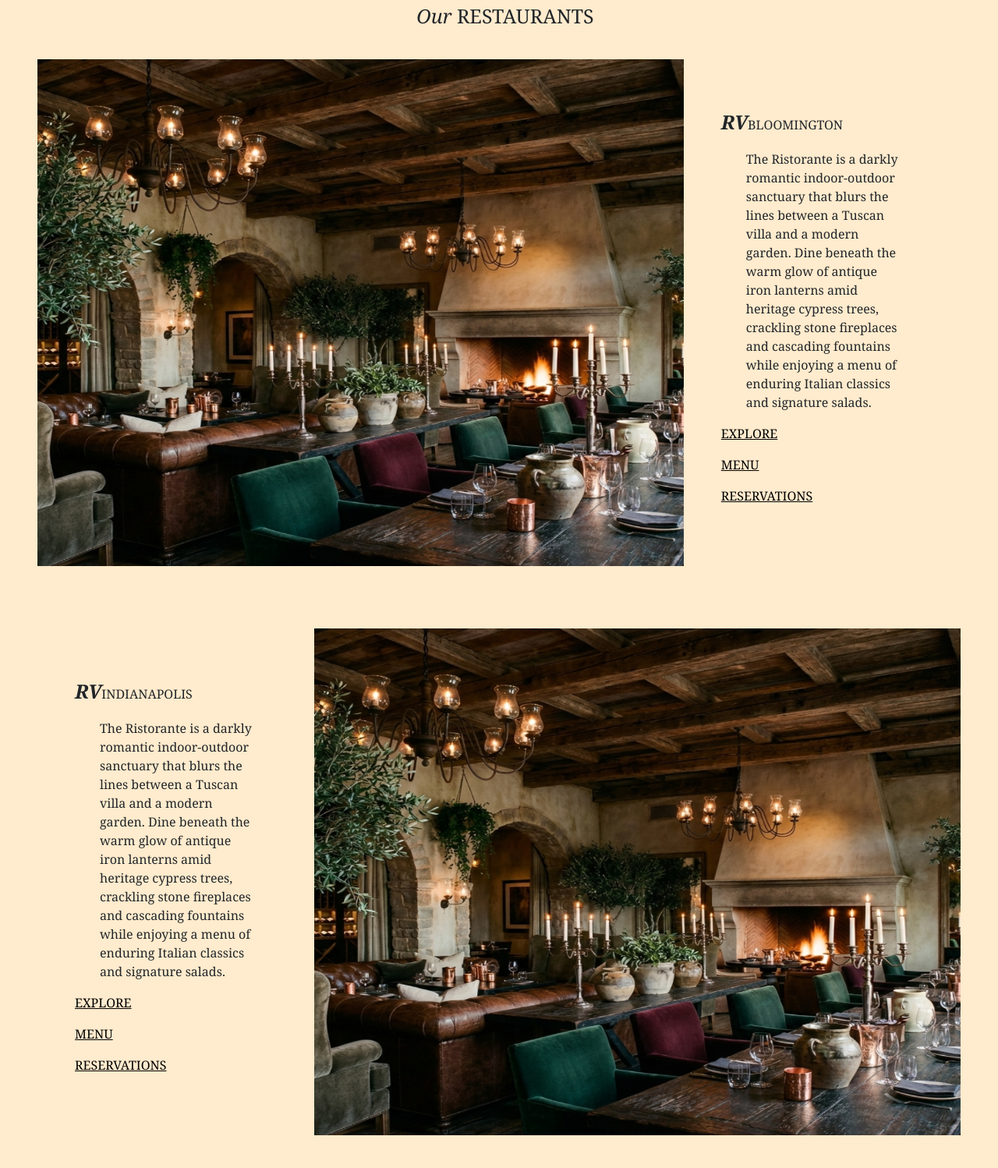
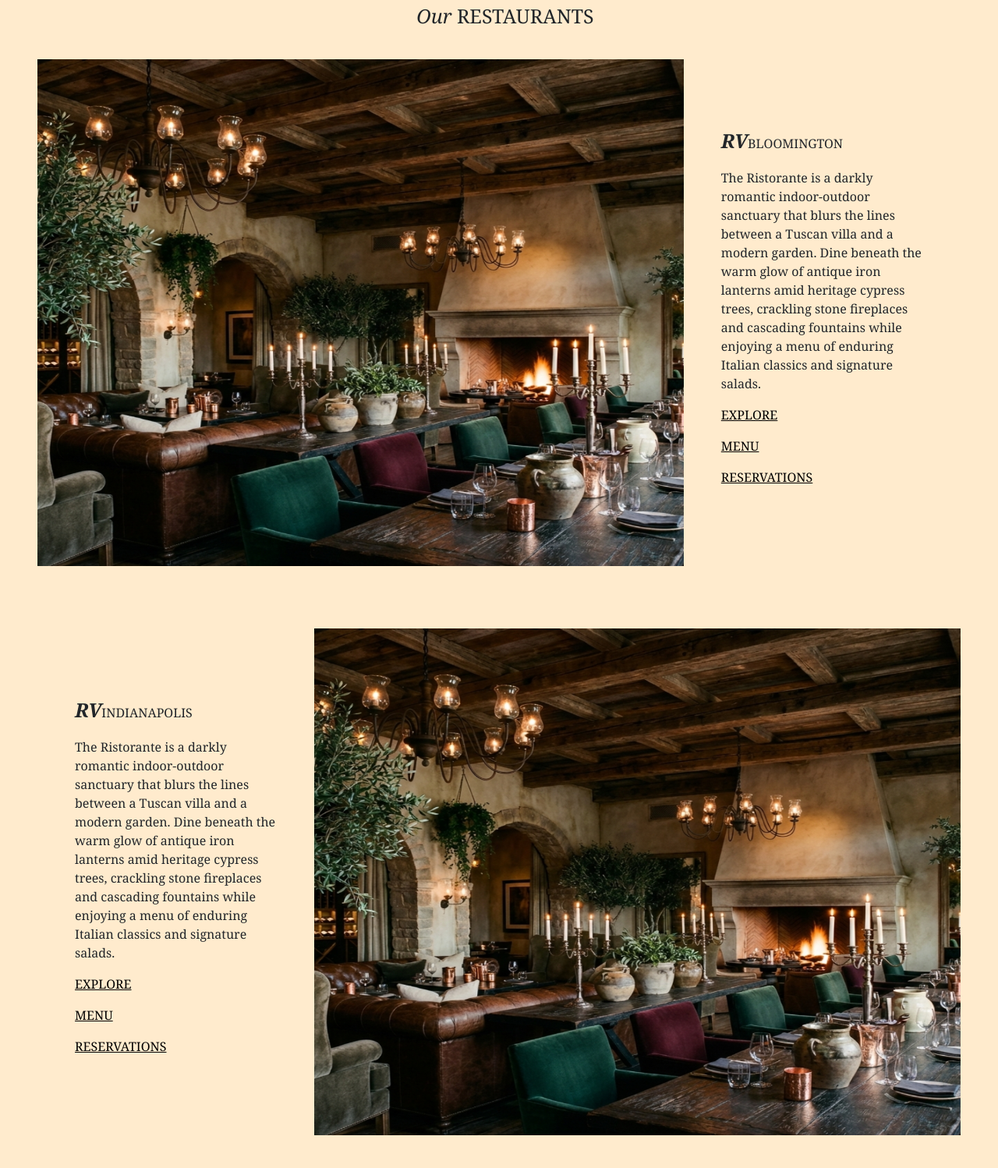
Before and after one commit to gabrielleroose/roose-vine, a PHP site: page /home.php in a window 1280 px wide. Shown: the part 186-1684 px from the top of the page at 78% size. Run offline with PHP 8.4, Linux system fonts and the light colour scheme.

Commit message:
Fixing padding on restaurant-details-information-description in wide view

```diff
--- a/css/styles.css
+++ b/css/styles.css
@@ -130,6 +130,10 @@ span {
     justify-content: center;
     text-align: left;
   }
+
+  .restaurant-details-information-description{
+    padding: 0rem;
+}
 
 }
 
```
